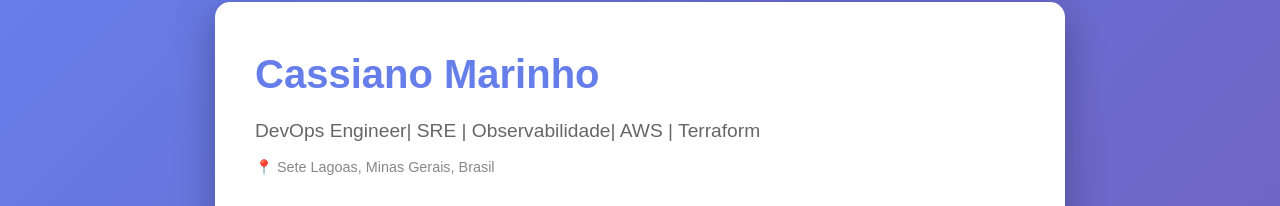
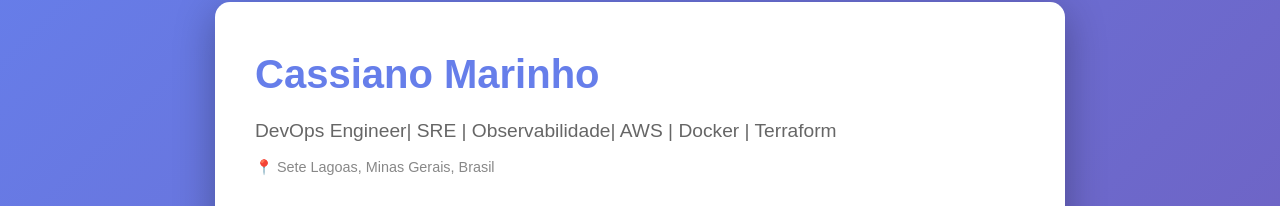
Before and after one commit to CassianoMC/portfolio-devops, a plain HTML site: page index.html in a window 1280 px wide. Shown: the part 74-280 px from the top of the page. Drawn offline with Linux system fonts and the light colour scheme.

Commit message:
Atualiza portfolio

```diff
--- a/index.html
+++ b/index.html
@@ -98,7 +98,7 @@
 <body>
     <div class="container">
         <h1>Cassiano Marinho</h1>
-        <p class="subtitle">DevOps Engineer| SRE | Observabilidade| AWS | Terraform</p>
+        <p class="subtitle">DevOps Engineer| SRE | Observabilidade| AWS | Docker | Terraform</p>
         <p class="location">📍 Sete Lagoas, Minas Gerais, Brasil</p>
 
         <div class="section highlight">
```
